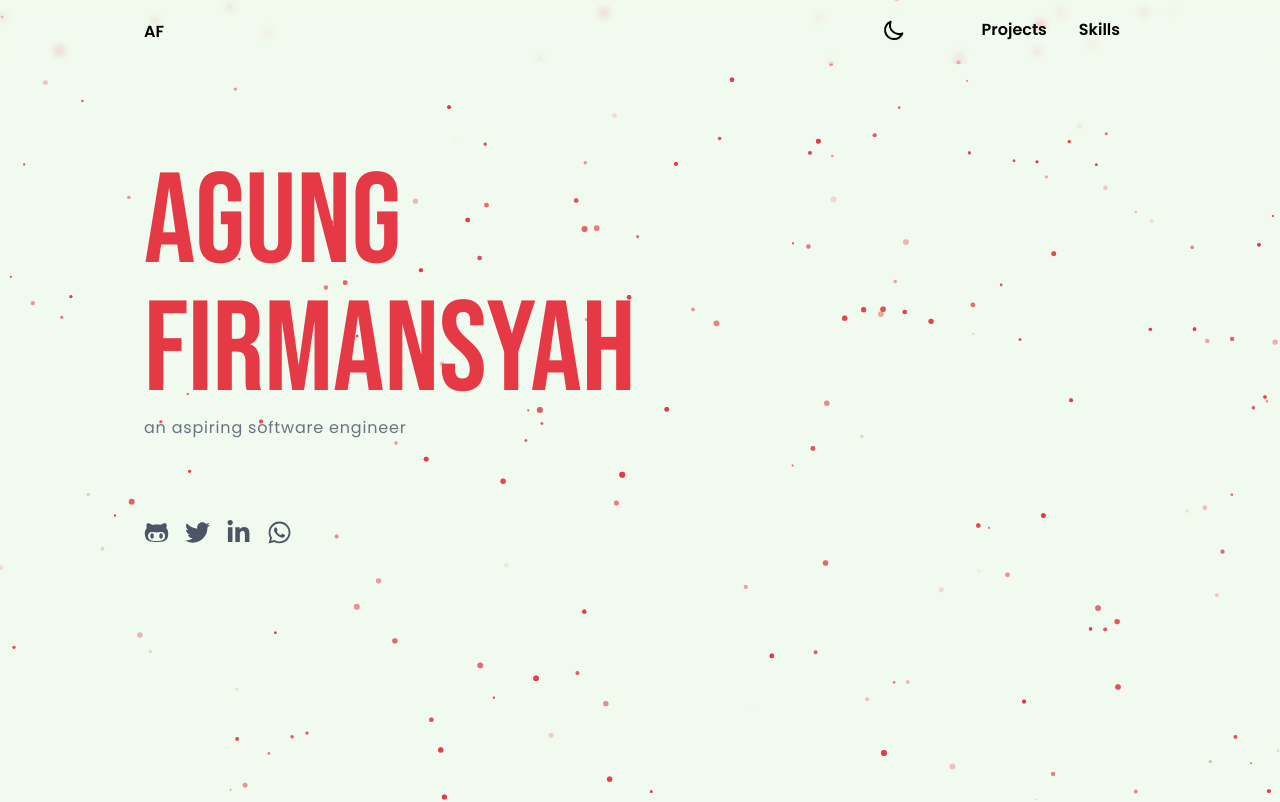
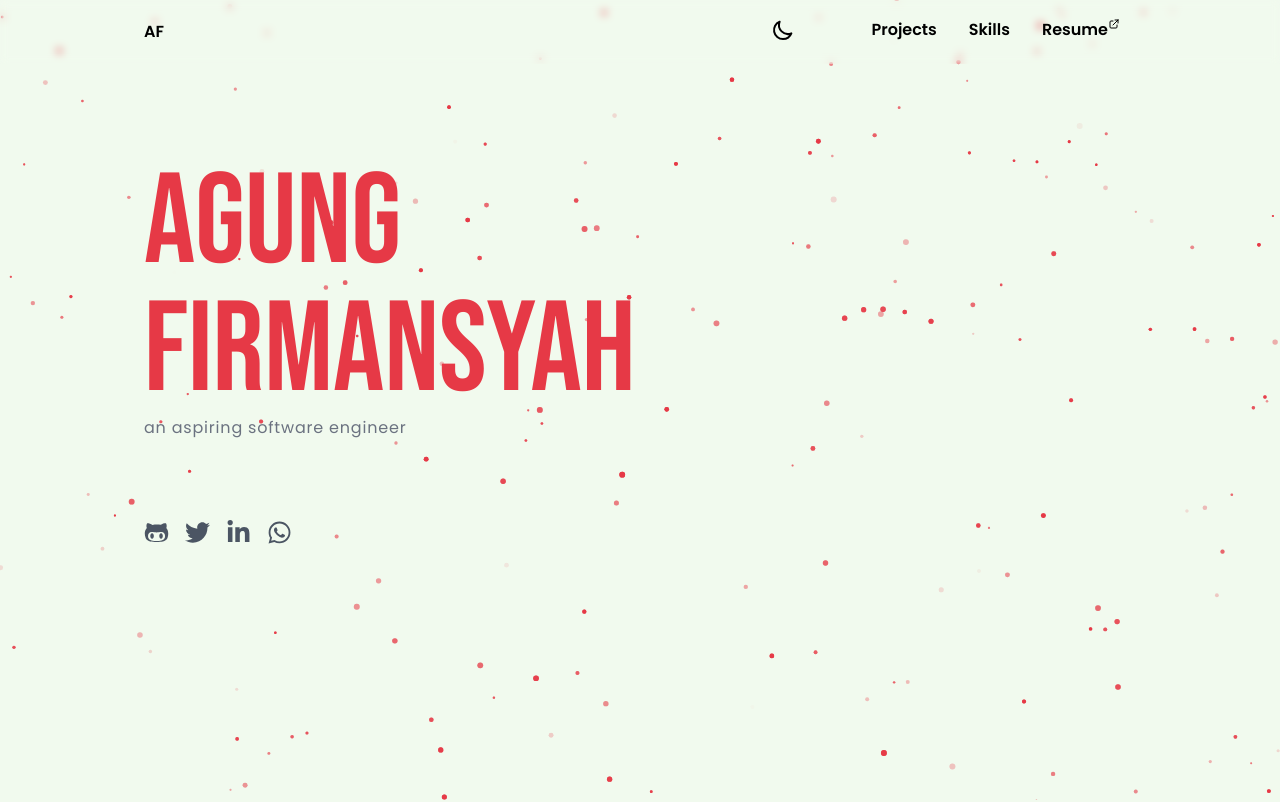
Before and after one commit to agungfir98/af-frontend, a Next.js app: page / in a window 1280 px wide. Shown: the top 802 px of the page. Built offline with nearby package versions, Linux system fonts and the light colour scheme.

Commit message:
add resume link

```diff
--- a/package.json
+++ b/package.json
@@ -14,6 +14,7 @@
     "@fortawesome/free-solid-svg-icons": "^5.15.4",
     "@fortawesome/react-fontawesome": "^0.1.16",
     "@heroicons/react": "^1.0.5",
+    "firebase": "^9.6.5",
     "next": "12.0.4",
     "next-themes": "^0.0.15",
     "react": "17.0.2",
--- a/pages/component/main.tsx
+++ b/pages/component/main.tsx
@@ -20,6 +20,7 @@ export default function Main() {
           </h1>
           <p className="text-gray-500 dark:text-gray-200 px-4 tracking-wider">
             an aspiring software engineer
+            {/* Full Stack Web Developer. */}
           </p>
         </div>
         {/* ============================ LOGO SOCIAL MEDIA ===================================== */}
--- a/pages/navbar/navbar.tsx
+++ b/pages/navbar/navbar.tsx
@@ -2,6 +2,7 @@ import { useState, useEffect } from "react";
 import Link from "next/link";
 import { useTheme } from "next-themes";
 import { SunIcon, MoonIcon } from "@heroicons/react/outline";
+import { ExternalLinkIcon } from "@heroicons/react/outline";
 
 export default function Navbar() {
   const [isOpen, setIsOpen] = useState(false);
@@ -76,6 +77,16 @@ export default function Navbar() {
                     <li className="px-4 hover:text-red-400">
                       <Link href="#skills">Skills</Link>
                     </li>
+                    <li className="px-4 hover:text-red-400 flex">
+                      <a
+                        target={"_blank"}
+                        rel="noreferrer"
+                        href="https://drive.google.com/file/d/1xPxBpOgB0Gs6IuD9NBBmsFoeaELRxdsF/view"
+                      >
+                        Resume
+                      </a>
+                      <ExternalLinkIcon className="h-3 w-3" />
+                    </li>
                   </ul>
                 </div>
               </div>
@@ -97,6 +108,11 @@ export default function Navbar() {
             <li className="px-4">
               <Link href="#skills">Skills</Link>
             </li>
+            <li className="px-4">
+              <Link href="https://drive.google.com/file/d/1xPxBpOgB0Gs6IuD9NBBmsFoeaELRxdsF/view">
+                Resume
+              </Link>
+            </li>
           </ul>
         </div>
       </div>
```
Also changed, not shown: pages/_app.tsx (+15 -0 lines), 1 other file (tests, documents, lock files or other folders).
